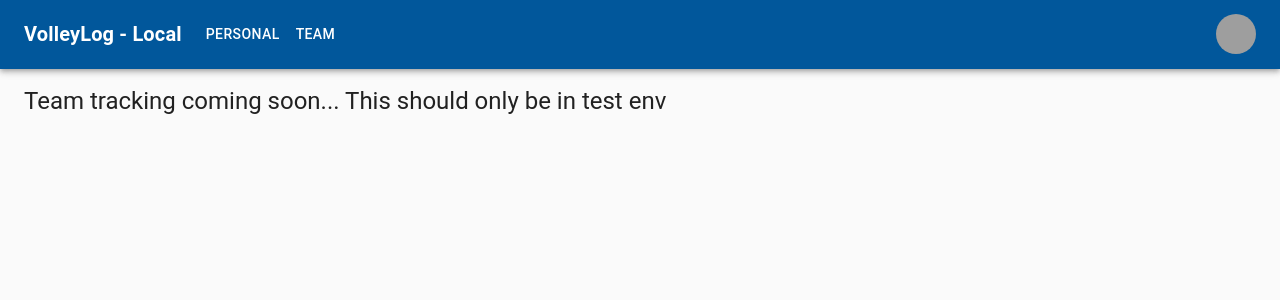
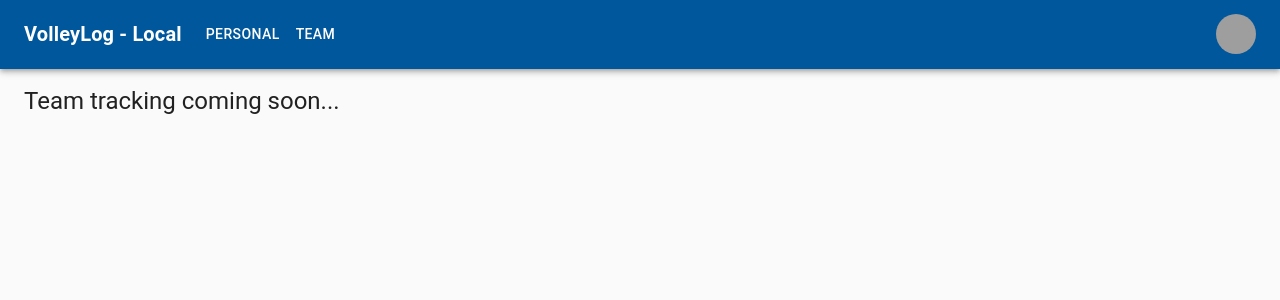
Before and after one commit to Angelo4/Volleyball-Stat-Tracker, a React (Create React App) app in the folder volleyball-stat-tracker-app/: page /Team in a window 1280 px wide. Shown: the top 300 px of the page. Built offline with nearby package versions, Linux system fonts and the light colour scheme; grey boxes are pictures that could not be loaded; what redux-undo would draw is missing.

Commit message:
Revert test changes

```diff
--- a/volleyball-stat-tracker-app/src/features/TrackTeam/TrackTeam.tsx
+++ b/volleyball-stat-tracker-app/src/features/TrackTeam/TrackTeam.tsx
@@ -3,11 +3,7 @@ import { Typography } from '@mui/material';
 type Props = {};
 
 const TrackTeam = (props: Props) => {
-  return (
-    <Typography variant='h5'>
-      Team tracking coming soon... This should only be in test env
-    </Typography>
-  );
+  return <Typography variant='h5'>Team tracking coming soon...</Typography>;
 };
 
 export default TrackTeam;
```
